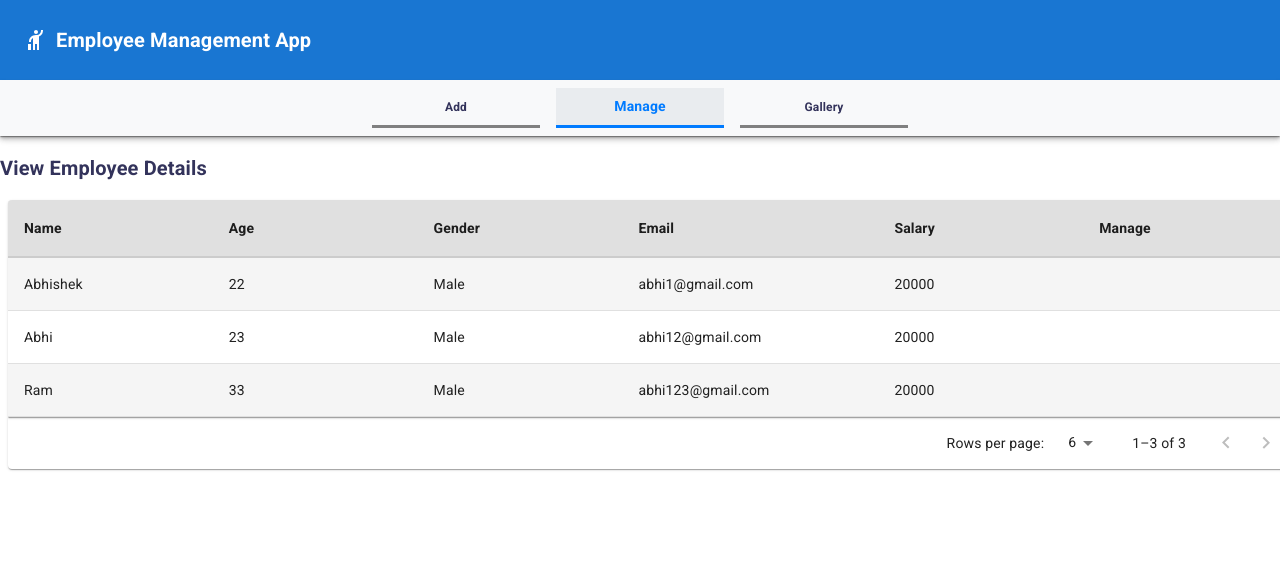
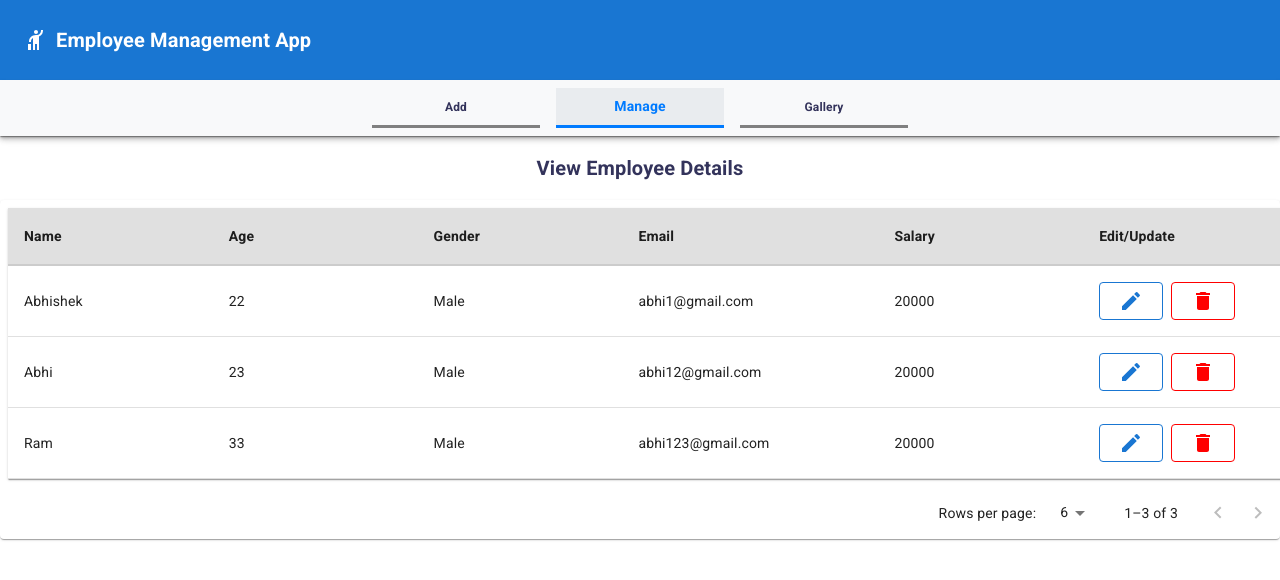
Before and after one commit to Abhishekbulbule/Management-app, a React (Vite) app: page / in a window 1280 px wide. Shown: the top 580 px of the page. Built offline with nearby package versions, Linux system fonts and the light colour scheme.

Commit message:
Done with all components to material UI

```diff
--- a/src/AddEmployeePage.jsx
+++ b/src/AddEmployeePage.jsx
@@ -26,6 +26,16 @@ const AddEmployeePage = () => {
   });
   const dispatch = useDispatch();
 
+  const handleKeyPress = (e) => {
+    let { name } = e.target;
+    if (
+      (name === "age" || name === "salary") &&
+      (e.key === "e" || e.key === "E")
+    ) {
+      e.preventDefault();
+    }
+  };
+
   const handleValueChange = (e) => {
     let { name, value } = e.target;
     if (
@@ -33,12 +43,8 @@ const AddEmployeePage = () => {
       value.startsWith("0") &&
       value.length > 1
     ) {
-      value = value.replace(/^0+/, ""); // Remove leading zeros
+      value = value.replace(/^0+/, ""); //replace first 0
     }
-    if (name === "age" && e.key.length === 1 && !/^[0-9]$/.test(e.key)) {
-      e.preventDefault();
-    }
-
     if (name === "age" && (value < 18 || value > 60)) {
       setError("Minimum age is 18 and maximum age is 60!!");
     } else {
@@ -57,14 +63,12 @@ const AddEmployeePage = () => {
 
   const validateFormData = () => {
     const { name, age, email, gender, salary } = formData;
-    console.log(email);
     const emailRegex = /^[a-zA-Z0-9._%+-]+@[a-zA-Z0-9.-]+\.[a-zA-Z]{2,}$/;
     if (!name.trim() || !age || !email.trim() || !salary || !gender.trim()) {
       setError("Fill All Credentials!!");
       return false;
     }
     if (!emailRegex.test(email)) {
-      console.log(email);
       setError("Fill Valid Email!");
       return false;
     }
@@ -162,6 +166,7 @@ const AddEmployeePage = () => {
                 {...input}
                 value={formData[input.name] || ""}
                 onChange={handleValueChange}
+                onKeyDown={handleKeyPress}
               />
             </Stack>
           )
--- a/src/ViewEmployeesPage.jsx
+++ b/src/ViewEmployeesPage.jsx
@@ -3,8 +3,9 @@ import { useDispatch, useSelector } from "react-redux";
 import { deleteEmployee, getEmployees } from "./redux_app/Employee/employee";
 import { useNavigate } from "react-router-dom";
 import {
-  Divider,
+  Button,
   Paper,
+  Stack,
   Table,
   TableBody,
   TableCell,
@@ -14,10 +15,8 @@ import {
   TableRow,
   Typography,
 } from "@mui/material";
-import TablePaginationActions from "@mui/material/TablePagination/TablePaginationActions";
-// import { Container, Paper } from "@mui/material";
-// import { DataGrid } from "@mui/x-data-grid";
-// import useId from "@mui/material/utils/useId";
+import DeleteIcon from "@mui/icons-material/Delete";
+import EditIcon from "@mui/icons-material/Edit";
 
 const ViewEmployeesPage = () => {
   const navigate = useNavigate();
@@ -52,11 +51,9 @@ const ViewEmployeesPage = () => {
       width: 250,
     },
     { field: "salary", headerName: "Salary", type: "number", width: 200 },
-    { field: "manage", headerName: "Manage", type: "button", width: 200 },
+    { field: "manage", headerName: "Edit/Update", type: "button", width: 200 },
   ];
   const rows = Array.isArray(employees) ? employees : [];
-  console.log(employees);
-  // const paginationModel = { page: 0, pageSize: 5 };
 
   const handleChangePage = (event, newPage) => {
     setPage(newPage);
@@ -68,7 +65,13 @@ const ViewEmployeesPage = () => {
   };
 
   return (
-    <div className=" flex flex-col w-full h-full justify-center items-center">
+    <Stack
+      direction={"column"}
+      sx={{
+        justifyContent: "center",
+        alignItems: "center",
+      }}
+    >
       <Typography
         variant="h6"
         component={"h2"}
@@ -93,7 +96,12 @@ const ViewEmployeesPage = () => {
         }}
       >
         <TableContainer
-          sx={{ maxHeight: 390, backgroundColor: "#f9f9f9", boxShadow: 1 }}
+          sx={{
+            maxHeight: 390,
+            margin: 1,
+            backgroundColor: "#f9f9f9",
+            boxShadow: 1,
+          }}
         >
           <Table stickyHeader aria-label="sticky table">
             <TableHead>
@@ -118,23 +126,43 @@ const ViewEmployeesPage = () => {
             <TableBody>
               {rows
                 .slice(page * rowsPerPage, page * rowsPerPage + rowsPerPage)
-                .map((row) => (
+                .map((row, index) => (
                   <TableRow
                     hover
                     role="checkbox"
                     tabIndex={-1}
                     key={row.name + row.age}
                     sx={{
-                      "&:nth-of-type(odd)": { backgroundColor: "#f5f5f5" },
-                      "&:nth-of-type(even)": { backgroundColor: "#ffffff" },
+                      // "&:nth-of-type(odd)": { backgroundColor: "#f5f5f5" },
+                      // "&:nth-of-type(even)": { backgroundColor: "#ffffff" },
+                      backgroundColor: "#ffffff",
                       borderBottom: "1px solid #ddd",
                     }}
                   >
-                    {columns.map((element, index) => (
-                      <TableCell key={crypto.randomUUID()} align={"left"}>
-                        {row[element.field]}
-                      </TableCell>
-                    ))}
+                    {columns.map((element, index) => {
+                      if (index === columns.length - 1) return;
+                      return (
+                        <TableCell key={crypto.randomUUID()} align={"left"}>
+                          {row[element.field]}
+                        </TableCell>
+                      );
+                    })}
+                    <TableCell align={"left"}>
+                      <Button
+                        onClick={() => handleEditClick(index)}
+                        sx={{ border: 1, marginRight: 1 }}
+                        data-testid={`edit${index}`}
+                      >
+                        <EditIcon />
+                      </Button>
+                      <Button
+                        onClick={() => handleDeleteClick(index)}
+                        data-testid={`delete${index}`}
+                        sx={{ color: "red", border: 1 }}
+                      >
+                        <DeleteIcon />
+                      </Button>
+                    </TableCell>
                   </TableRow>
                 ))}
             </TableBody>
@@ -150,88 +178,7 @@ const ViewEmployeesPage = () => {
           onRowsPerPageChange={handleChangeRowsPerPage}
         />
       </Paper>
-      {/* <h2 className="text-xl w-[100%] py-2 text-gray-600 sm:m-1 my-3 text-center font-bold">
-        All Employees List
-      </h2>
-      <div className="w-full overflow-x-auto grid place-items-center">
-        <table className="border border-gray-600 w-[90%] ">
-          <thead>
-            <tr>
-              <th className="py-2 border border-gray-600">Sr No-</th>
-              <th className="py-2 border border-gray-600">Name</th>
-              <th className="py-2 border border-gray-600 Te">Age/Gender</th>
-              <th className="py-2 border border-gray-600">Email</th>
-              <th className="py-2 border border-gray-600">Salary</th>
-              <th className="py-2 border border-gray-600">Manage</th>
-            </tr>
-          </thead>
-          <tbody>
-            {employees?.map((employeeData, index) => (
-              <tr key={index}>
-                <td className="py-2 text-center whitespace-normal border border-gray-500">
-                  {index + 1}
-                </td>
-                <td className="py-2 text-center whitespace-normal border border-gray-500">
-                  {employeeData.name}
-                </td>
-                <td className="py-2 text-center whitespace-normal border border-gray-500">
-                  {employeeData.age}/
-                  {employeeData.gender === "Male" ? "M" : "F"}
-                </td>
-                <td className="py-2 text-center whitespace-normal border border-gray-500 truncate">
-                  {employeeData.email}
-                </td>
-                <td className="py-2 text-center whitespace-normal border border-gray-500">
-                  {employeeData.salary}
-                </td>
-                <td className="py-2 text-center whitespace-normal border border-b-gray-500 grid grid-cols-1 lg:grid-cols-2 gap-1">
-                  <button
-                    className="rounded-md bg-red-600 py-1 mx-1 flex items-center justify-center text-sm font-medium text-white shadow"
-                    onClick={() => handleDeleteClick(index)}
-                    data-testid={`delete${index}`}
-                  >
-                    <svg
-                      xmlns="http://www.w3.org/2000/svg"
-                      fill="none"
-                      viewBox="0 0 24 24"
-                      strokeWidth={1.2}
-                      stroke="currentColor"
-                      className="size-6"
-                    >
-                      <path
-                        strokeLinecap="round"
-                        strokeLinejoin="round"
-                        d="m14.74 9-.346 9m-4.788 0L9.26 9m9.968-3.21c.342.052.682.107 1.022.166m-1.022-.165L18.16 19.673a2.25 2.25 0 0 1-2.244 2.077H8.084a2.25 2.25 0 0 1-2.244-2.077L4.772 5.79m14.456 0a48.108 48.108 0 0 0-3.478-.397m-12 .562c.34-.059.68-.114 1.022-.165m0 0a48.11 48.11 0 0 1 3.478-.397m7.5 0v-.916c0-1.18-.91-2.164-2.09-2.201a51.964 51.964 0 0 0-3.32 0c-1.18.037-2.09 1.022-2.09 2.201v.916m7.5 0a48.667 48.667 0 0 0-7.5 0"
-                      />
-                    </svg>
-                  </button>
-                  <button
-                    className="rounded-md bg-teal-600 py-1 mx-1 flex items-center justify-center text-sm font-medium text-white shadow"
-                    onClick={() => handleEditClick(index)}
-                    data-testid={`edit${index}`}
-                  >
-                    <svg
-                      xmlns="http://www.w3.org/2000/svg"
-                      fill="none"
-                      viewBox="0 0 24 24"
-                      strokeWidth={1.2}
-                      stroke="currentColor"
-                      className="size-6"
-                    >
-                      <path
-                        strokeLinecap="round"
-                        strokeLinejoin="round"
-                        d="m16.862 4.487 1.687-1.688a1.875 1.875 0 1 1 2.652 2.652L10.582 16.07a4.5 4.5 0 0 1-1.897 1.13L6 18l.8-2.685a4.5 4.5 0 0 1 1.13-1.897l8.932-8.931Zm0 0L19.5 7.125M18 14v4.75A2.25 2.25 0 0 1 15.75 21H5.25A2.25 2.25 0 0 1 3 18.75V8.25A2.25 2.25 0 0 1 5.25 6H10"
-                      />
-                    </svg>
-                  </button>
-                </td>
-              </tr>
-            ))}
-          </tbody>
-        </table>
-      </div> */}
-    </div>
+    </Stack>
   );
 };
 
--- a/src/components/ButtonComponent.jsx
+++ b/src/components/ButtonComponent.jsx
@@ -1,7 +1,7 @@
 import React from "react";
 import Button from "@mui/material/Button";
 
-const ButtonComponent = ({ label, type = "Button" }) => {
+const ButtonComponent = ({ label, type = "Button", onClick }) => {
   return (
     // <button className={classes} onClick={onclick}>
     //   {label}
@@ -10,6 +10,7 @@ const ButtonComponent = ({ label, type = "Button" }) => {
     <Button
       type={type}
       label={label}
+      onClick={onClick}
       variant="contained"
       sx={{
         backgroundColor: "#1976d2",
```
Also changed, not shown: src/UpdateEmployeePage.jsx (+33 -5 lines).
